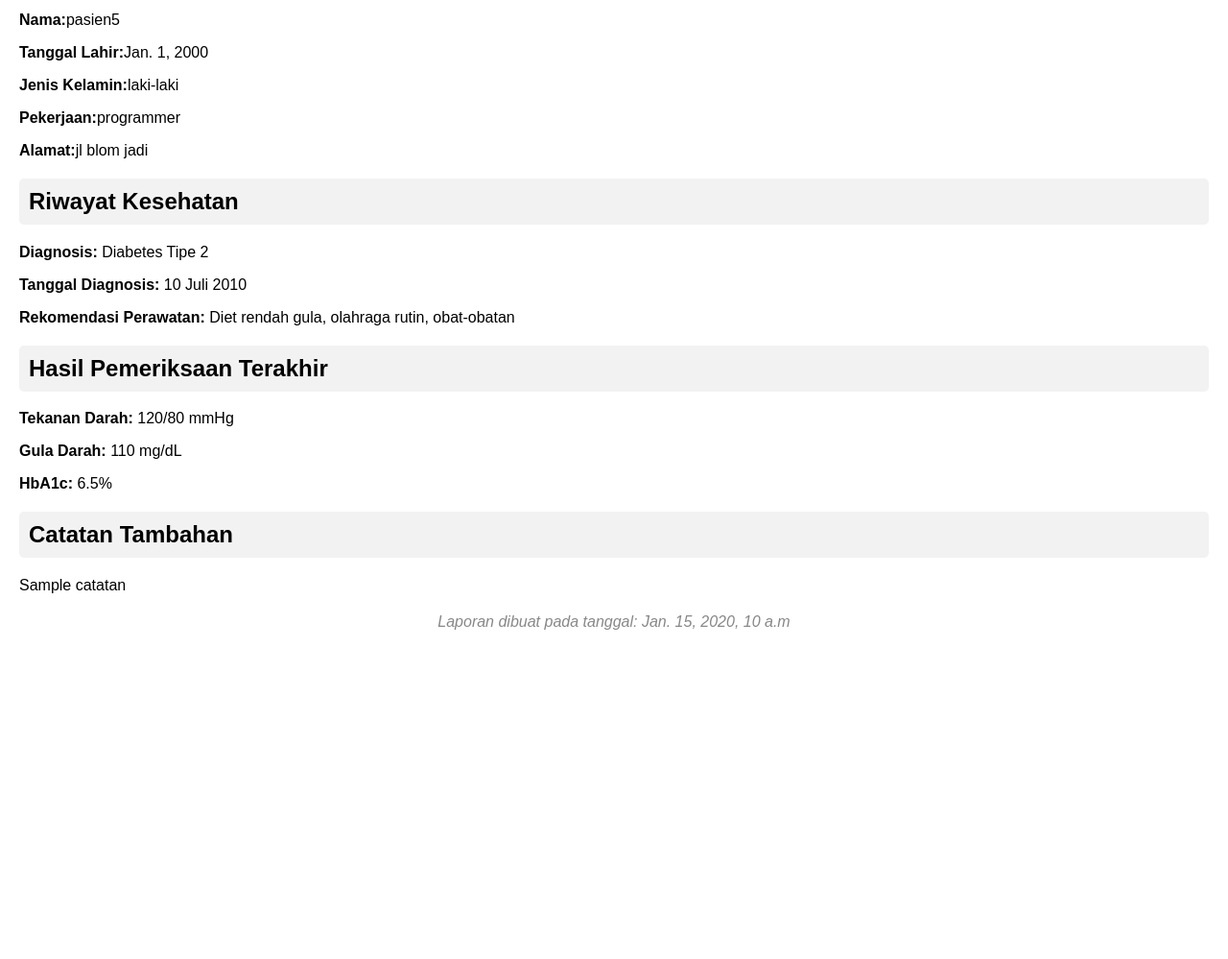
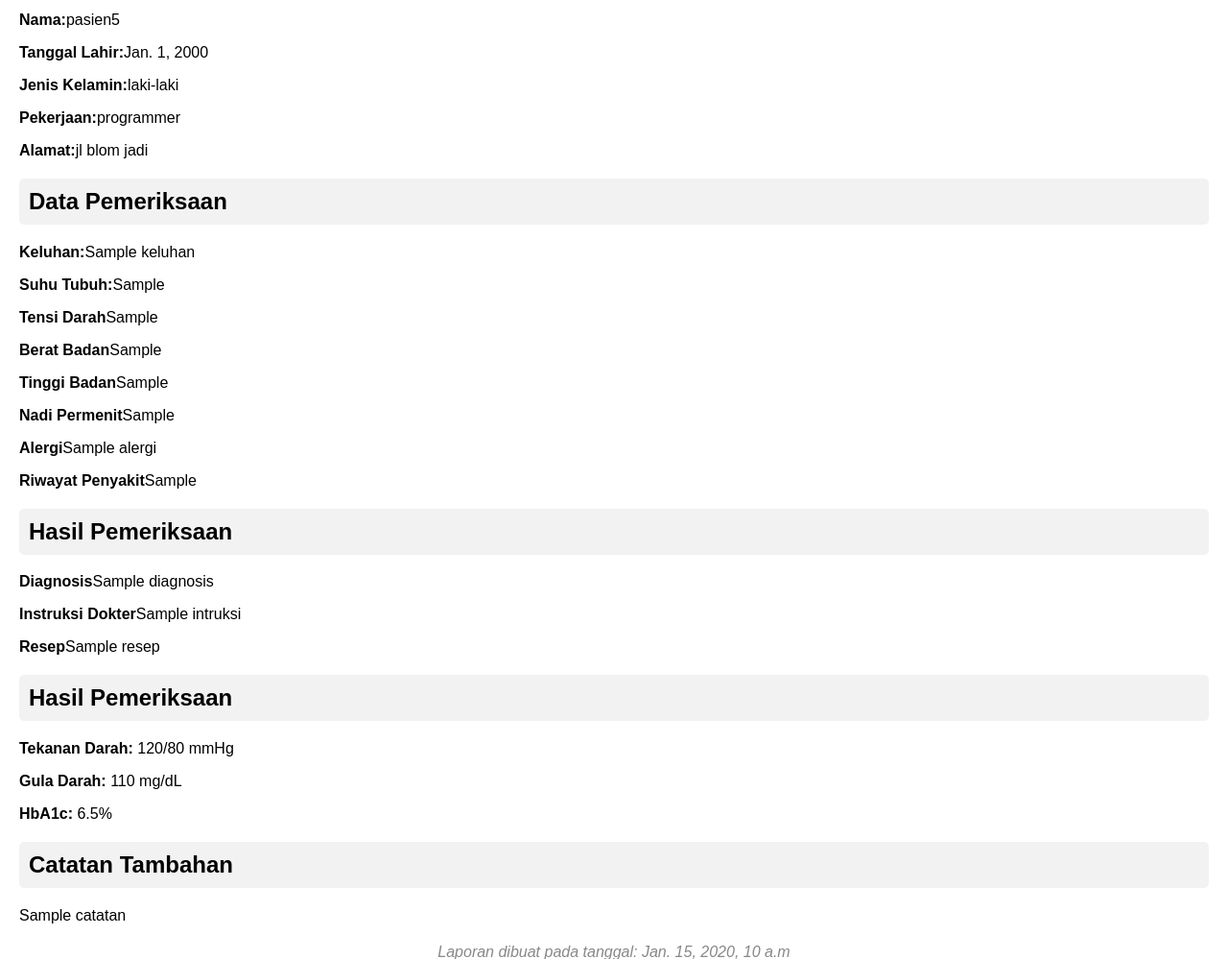
Before and after one commit to dean131/rekam_medis_django, a Django app: template templates/template_pdf.html in a window 1280 px wide. Shown: the part 156-1155 px from the top of the page at 96% size. Before the commit the page ends 812 px from the top, so only its background shows below. Run offline with Django 3.2, Linux system fonts and the light colour scheme; data comes from the database, SQL or seed files in the repository; the template is opened without the code that fills it: values that come from a table or form of the project are taken from there, most other values are stand-ins (such as "Sample title", 1, 10 or a date in 2020).

Commit message:
Add data pemeriksaan and hasil pemeriksaan sections

```diff
--- a/templates/template_pdf.html
+++ b/templates/template_pdf.html
@@ -65,10 +65,27 @@
     <p><strong>Pekerjaan:</strong>{{pasien.pekerjaan}}</p>
     <p><strong>Alamat:</strong>{{pasien.alamat}}</p>
 
+    {% if riwayat %}
     <h2>Riwayat Kesehatan</h2>
     <p><strong>Diagnosis:</strong> Diabetes Tipe 2</p>
     <p><strong>Tanggal Diagnosis:</strong> 10 Juli 2010</p>
     <p><strong>Rekomendasi Perawatan:</strong> Diet rendah gula, olahraga rutin, obat-obatan</p>
+    {% endif %}
+
+    <h2>Data Pemeriksaan</h2>
+    <p><strong>Keluhan:</strong>{{keluhan}}</p>
+    <p><strong>Suhu Tubuh:</strong>{{suhu_tubuh}}</p>
+    <p><strong>Tensi Darah</strong>{{tensi_darah}}</p>
+    <p><strong>Berat Badan</strong>{{berat_badan}}</p>
+    <p><strong>Tinggi Badan</strong>{{tinggi_badan}}</p>
+    <p><strong>Nadi Permenit</strong>{{nadi_per_menit}}</p>
+    <p><strong>Alergi</strong>{{alergi}}</p>
+    <p><strong>Riwayat Penyakit</strong>{{riwayat_penyakit}}</p>
+
+    <h2>Hasil Pemeriksaan</h2>
+    <p><strong>Diagnosis</strong>{{diagnosis}}</p>
+    <p><strong>Instruksi Dokter</strong>{{intruksi}}</p>
+    <p><strong>Resep</strong>{{resep}}</p>
 
     {% if riwayat %}
     <h2>Riwayat Pengobatan</h2>
@@ -91,13 +108,16 @@
     </table>
     {% endif %}
 
-    <h2>Hasil Pemeriksaan Terakhir</h2>
+
+    <h2>Hasil Pemeriksaan</h2>
     <p><strong>Tekanan Darah:</strong> 120/80 mmHg</p>
     <p><strong>Gula Darah:</strong> 110 mg/dL</p>
     <p><strong>HbA1c:</strong> 6.5%</p>
 
+    {% if catatan %}
     <h2>Catatan Tambahan</h2>
     <p>{{ catatan }}</p>
+    {% endif %}
 
     <footer>
         <p>Laporan dibuat pada tanggal: {{ tanggal_pembuatan }}</p>
```
Also changed, not shown: requirements.txt (added, +51 -0 lines).
